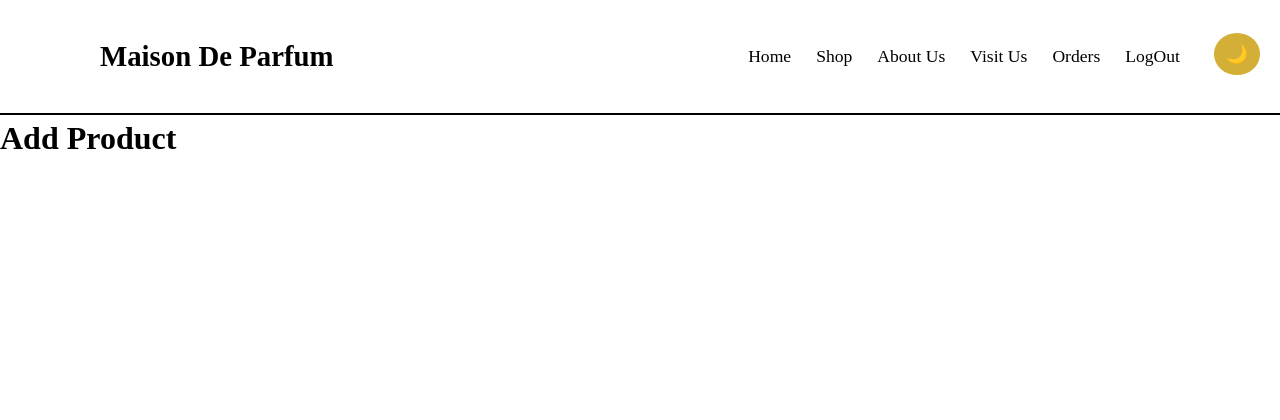
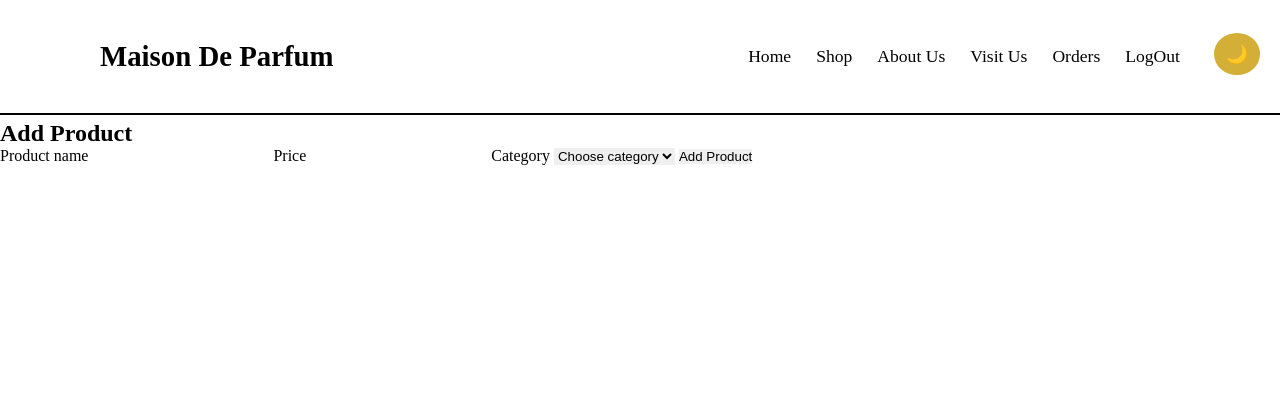
Before and after one commit to AlketaThacii/PerfumeStore_20, a PHP site: page /pages/add-product.php in a window 1280 px wide. Shown: the top 420 px of the page. Run offline with PHP 8.4, Linux system fonts and the light colour scheme; the visitor is signed in with stand-in values (Sample User, id 1); data that the repository does not hold is empty.

Commit message:
Shtimi i formes per shtimin e produkteve per admin

```diff
--- a/pages/add-product.php
+++ b/pages/add-product.php
@@ -22,8 +22,63 @@ include("../includes/header.php");
 include("../includes/navbar.php");
 ?>
 
-<main>
-    <h1>Add Product</h1>
+<main class="product-admin-page">
+    <section class="product-form-panel">
+
+        <h1>Add Product</h1>
+
+        <?php if ($message): ?>
+            <p><?php echo htmlspecialchars($message); ?></p>
+        <?php endif; ?>
+
+        <form method="POST">
+
+            <label>
+                Product name
+                <input
+                    type="text"
+                    name="name"
+                    required>
+            </label>
+
+            <label>
+                Price
+                <input
+                    type="number"
+                    name="price"
+                    step="0.01"
+                    min="0"
+                    required>
+            </label>
+
+            <label>
+                Category
+                <select
+                    name="category_id"
+                    required>
+
+                    <option value="">
+                        Choose category
+                    </option>
+
+                    <?php while ($category = mysqli_fetch_assoc($categories)): ?>
+
+                        <option value="<?php echo (int)$category["id"]; ?>">
+                            <?php echo htmlspecialchars($category["name"]); ?>
+                        </option>
+
+                    <?php endwhile; ?>
+
+                </select>
+            </label>
+
+            <button type="submit">
+                Add Product
+            </button>
+
+        </form>
+
+    </section>
 </main>
 
 <?php include("../includes/footer.php"); ?>
```
